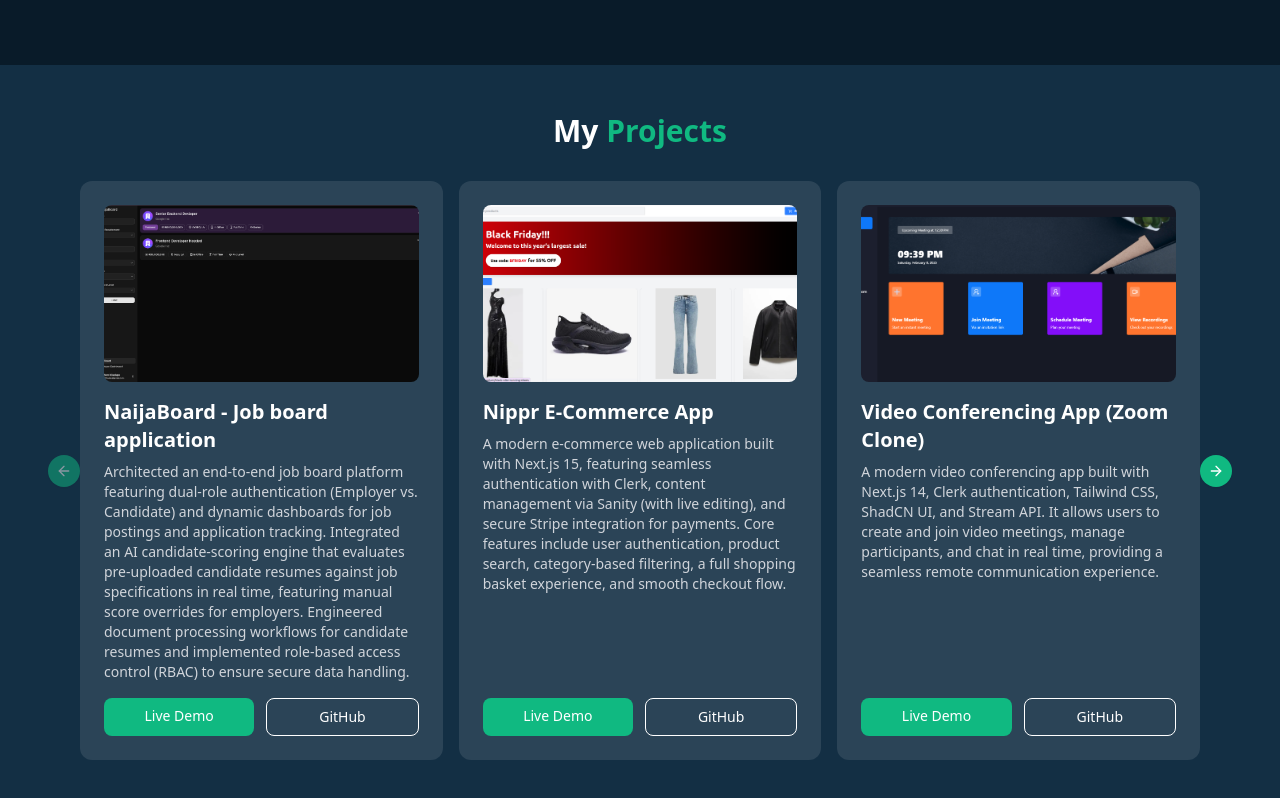
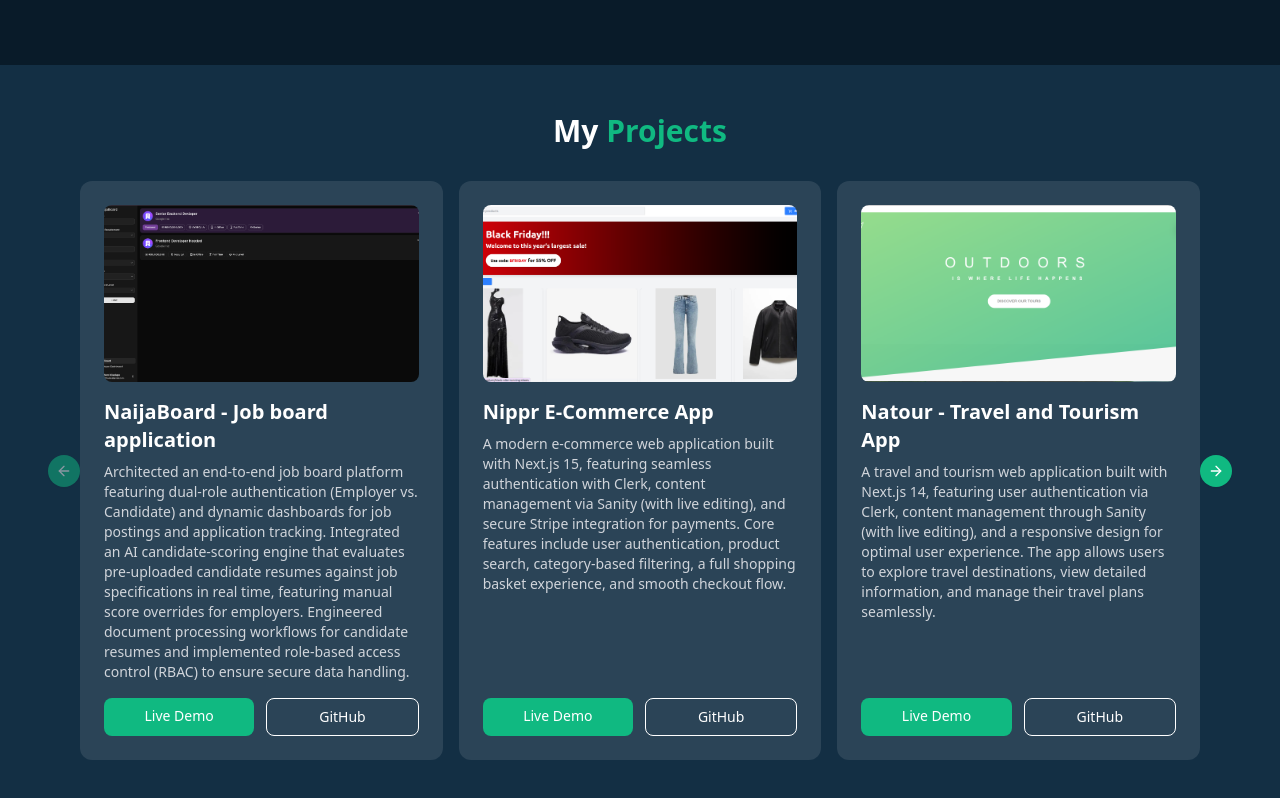
Before and after one commit to NifemiOladapo/my-own-portfolio, a Next.js app: page / in a window 1280 px wide. Shown: the part 2136-2934 px from the top of the page. Built offline with nearby package versions, Linux system fonts and the light colour scheme.

Commit message:
updated projects list

```diff
--- a/data/projects.ts
+++ b/data/projects.ts
@@ -1,10 +1,11 @@
 const PROJECTS__LIST = [
   {
     name: "NaijaBoard - Job board application",
-    description : "Architected an end-to-end job board platform featuring dual-role authentication (Employer vs. Candidate) and dynamic dashboards for job postings and application tracking. Integrated an AI candidate-scoring engine that evaluates pre-uploaded candidate resumes against job specifications in real time, featuring manual score overrides for employers. Engineered document processing workflows for candidate resumes and implemented role-based access control (RBAC) to ensure secure data handling.",
+    description:
+      "Architected an end-to-end job board platform featuring dual-role authentication (Employer vs. Candidate) and dynamic dashboards for job postings and application tracking. Integrated an AI candidate-scoring engine that evaluates pre-uploaded candidate resumes against job specifications in real time, featuring manual score overrides for employers. Engineered document processing workflows for candidate resumes and implemented role-based access control (RBAC) to ensure secure data handling.",
     webLink: "https://www.thisisnaijaboard.com.ng",
     githubLink: "https://github.com/NifemiOladapo/NaijaBoard",
-    image : "/Screenshot from 2026-08-10 10-08-09.png",
+    image: "/Screenshot from 2026-08-10 10-08-09.png",
     id: 0,
   },
   {
@@ -17,13 +18,22 @@
     id: 1,
   },
   {
+    name: "Natour - Travel and Tourism App",
+    description:
+      "A travel and tourism web application built with Next.js 14, featuring user authentication via Clerk, content management through Sanity (with live editing), and a responsive design for optimal user experience. The app allows users to explore travel destinations, view detailed information, and manage their travel plans seamlessly.",
+    webLink: "https://thenatour.netlify.app",
+    githubLink: "https://github.com/NifemiOladapo/Natour",
+    image: "/natour.png",
+    id: 2,
+  },
+  {
     name: "Video Conferencing App (Zoom Clone)",
     description:
       "A modern video conferencing app built with Next.js 14, Clerk authentication, Tailwind CSS, ShadCN UI, and Stream API. It allows users to create and join video meetings, manage participants, and chat in real time, providing a seamless remote communication experience.",
     webLink: "https://nifnix-noom.netlify.app",
     githubLink: "https://github.com/NifemiOladapo/Noom",
     image: "/noom.PNG",
-      id: 2,
+    id: 3,
   },
   {
     name: "Creative UI/UX Showcase",
@@ -32,18 +42,18 @@
     webLink: "https://nix-foodie-app.netlify.app",
     githubLink: "https://github.com/NifemiOladapo/foodie-app",
     image: "/foodie.PNG",
-    id: 3
-  },
-  {
-    name: "PropoWiz",
-    description:
-      "A proposal generation tool designed for freelancers to streamline the process of creating professional proposals using AI. Built with React+Vite, Tailwind CSS .",
-    webLink: "https://propowiz.netlify.app",
-    githubLink:
-      "https://github.com/NifemiOladapo/AI-freelancer-proposal-generator",
-    image: "/propowiz.PNG",
     id: 4,
   },
+  // {
+  //   name: "PropoWiz",
+  //   description:
+  //     "A proposal generation tool designed for freelancers to streamline the process of creating professional proposals using AI. Built with React+Vite, Tailwind CSS .",
+  //   webLink: "https://propowiz.netlify.app",
+  //   githubLink:
+  //     "https://github.com/NifemiOladapo/AI-freelancer-proposal-generator",
+  //   image: "/propowiz.PNG",
+  //   id: 5,
+  // },
 ] as const;
 
 export default PROJECTS__LIST;
```
Also changed, not shown: public/natour.png (added). Lines whose indentation alone changed are shown as unchanged.
